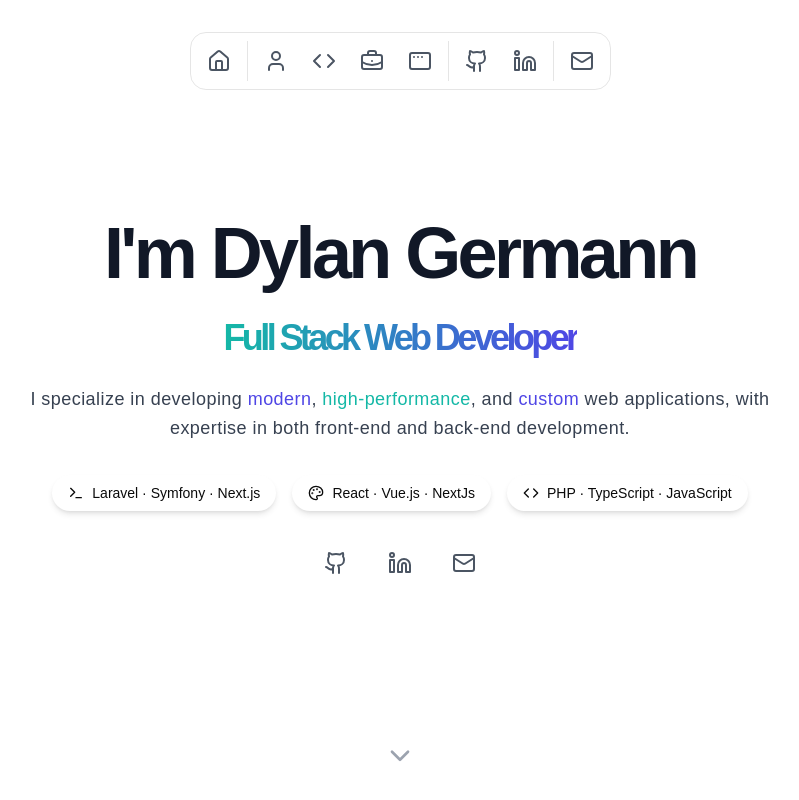
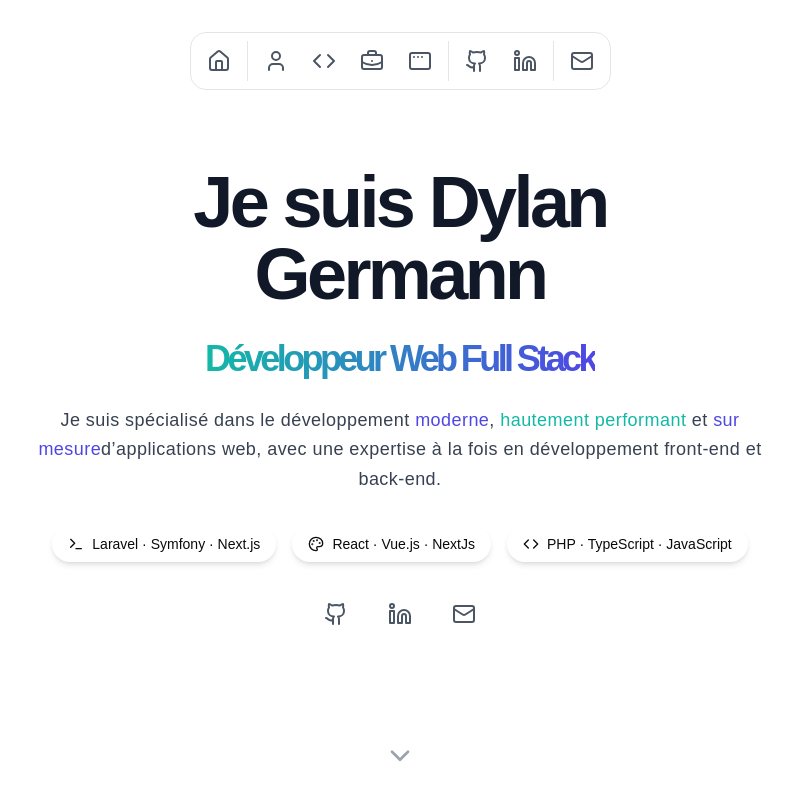
Before and after one commit to zVasO/portfolio-v2, a Next.js app: page / in a window 1280 px wide. Shown: the top 800 px of the page, without its empty margins (240-1039 px from the left). Built offline with nearby package versions, Linux system fonts and the light colour scheme.

Commit message:
Localize homepage and update profile image
Translated homepage meta tags and content to French for localization. Updated About section to use a personal profile picture instead of a cat image, and adjusted related alt text and captions.

```diff
--- a/app/page.tsx
+++ b/app/page.tsx
@@ -32,22 +32,22 @@ export default function Home() {
         <title>Dylan Germann - Full Stack Web Developer</title>
         <meta
           name='description'
-          content='Dylan Germann is a Full Stack Web Developer specializing in modern, high-performance web applications with expertise in both front-end and back-end development.'
+          content='Dylan Germann est un Développeur Web Full Stack spécialisé dans les applications web modernes et performantes, avec une expertise à la fois en développement front-end et back-end.'
         />
         <meta
           name='keywords'
-          content='Full Stack, Web Developer, Laravel, Symfony, React, Vue.js, PHP, TypeScript, JavaScript, Web Applications, Front-end, Back-end, Developer Portfolio'
+          content='Full Stack, Web Developer, Laravel, Symfony, React, Vue.js, PHP, TypeScript, JavaScript, Web Applications, Front-end, Back-end, Developer Portfolio, developpeur web'
         />
         <meta name='author' content='Dylan Germann' />
 
         {/* Open Graph (OG) pour les réseaux sociaux */}
         <meta
           property='og:title'
-          content='Dylan Germann - Full Stack Web Developer'
+          content='Dylan Germann - Développeur Web Full Stack'
         />
         <meta
           property='og:description'
-          content='Dylan Germann is a Full Stack Web Developer specializing in modern, high-performance web applications. Explore my skills and projects.'
+          content='Dylan Germann est un Développeur Web Full Stack spécialisé dans les applications web modernes et performantes. Découvrez mes compétences et mes projets.'
         />
         <meta property='og:image' content='/path/to/your-image.jpg' />
         <meta property='og:url' content='https://www.dgermann.dev/' />
@@ -57,11 +57,11 @@ export default function Home() {
         <meta name='twitter:card' content='summary_large_image' />
         <meta
           name='twitter:title'
-          content='Dylan Germann - Full Stack Web Developer'
+          content='Dylan Germann - Développeur Web Full Stack'
         />
         <meta
           name='twitter:description'
-          content='Explore the portfolio of Dylan Germann, a Full Stack Web Developer specializing in modern, high-performance web applications.'
+          content='Découvrez le portfolio de Dylan Germann, Développeur Web Full Stack spécialisé dans les applications web modernes et performantes.'
         />
         <meta name='twitter:image' content='/path/to/your-image.jpg' />
       </Head>
@@ -76,9 +76,9 @@ export default function Home() {
               transition={{ duration: 0.8 }}
             >
               <h1 className='relative mx-0 max-w-[43.5rem] text-center font-semibold tracking-tighter text-5xl sm:text-7xl md:text-7xl lg:text-7xl text-gray-900 dark:text-white'>
-                I&apos;m Dylan Germann <br />
+                Je suis Dylan Germann<br />
                 <span className='text-4xl bg-gradient-to-r from-teal-500 to-indigo-600 bg-clip-text text-transparent'>
-                  Full Stack Web Developer
+                  Développeur Web Full Stack
                 </span>
               </h1>
             </motion.div>
@@ -88,17 +88,14 @@ export default function Home() {
               animate={{ opacity: 1 }}
               transition={{ delay: 0.3, duration: 0.8 }}
             >
-              <p className='mt-6 max-w-3xl tracking-wide text-gray-700 dark:text-gray-200 text-center text-lg leading-relaxed mx-auto'>
-                I specialize in developing{" "}
-                <span className='text-indigo-600 font-medium'>modern</span>,{" "}
-                <span className='text-teal-500 font-medium'>
-                  high-performance
-                </span>
-                , and{" "}
-                <span className='text-indigo-600 font-medium'>custom</span> web
-                applications, with expertise in both front-end and back-end
-                development.
+              <p className="mt-6 max-w-3xl tracking-wide text-gray-700 dark:text-gray-200 text-center text-lg leading-relaxed mx-auto">
+                Je suis spécialisé dans le développement{" "}
+                <span className="text-indigo-600 font-medium">moderne</span>,{" "}
+                <span className="text-teal-500 font-medium">hautement performant</span> et{" "}
+                <span className="text-indigo-600 font-medium">sur mesure</span>
+                d’applications web, avec une expertise à la fois en développement front-end et back-end.
               </p>
+
             </motion.div>
 
             {/* Tech Stack */}
--- a/components/section/About.tsx
+++ b/components/section/About.tsx
@@ -34,11 +34,11 @@ const About = () => {
            >
              <div className='aspect-square rounded-2xl overflow-hidden flex'>
                <Image
-                 src='/img/fifi.webp'
+                 src='/img/profile-picture.webp'
                  layout='fill'
                  objectFit='cover'
                  className='rounded-md'
-                 alt='My cat fifi'
+                 alt='Une photo de moi'
                />
              </div>
              <div className='absolute -bottom-6 -right-6 w-32 h-32 bg-gradient-to-br from-indigo-600 to-teal-500 rounded-full opacity-20 blur-2xl' />
@@ -51,7 +51,7 @@ const About = () => {
              viewport={{ once: true }}
            >
              <span className='flex gap-3 text-gray-700 dark:text-gray-300'>
-               There is my cat fifi <Cat className='text-teal-500' />
+               Ca c&apos;est moi <Cat className='text-teal-500' />
              </span>
            </motion.div>
          </div>
```
Also changed, not shown: public/img/profile-picture.webp (added).
